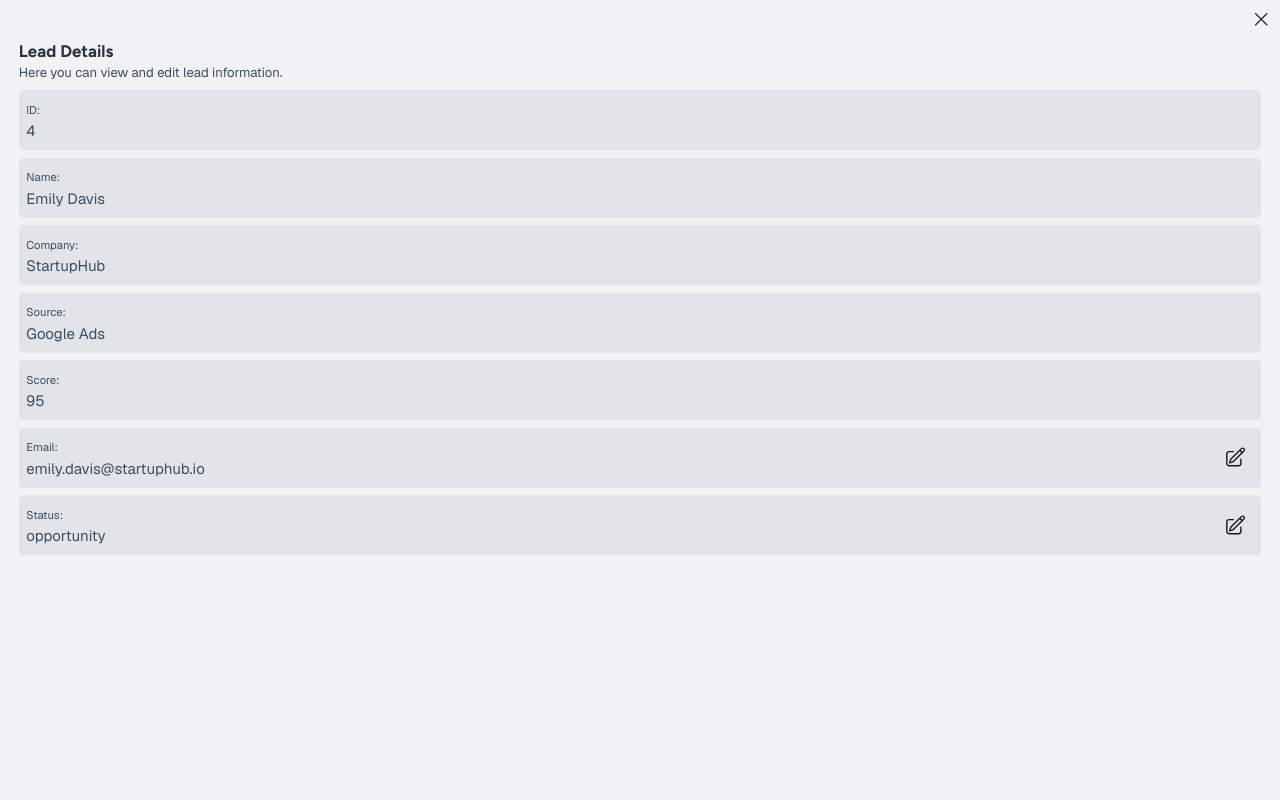
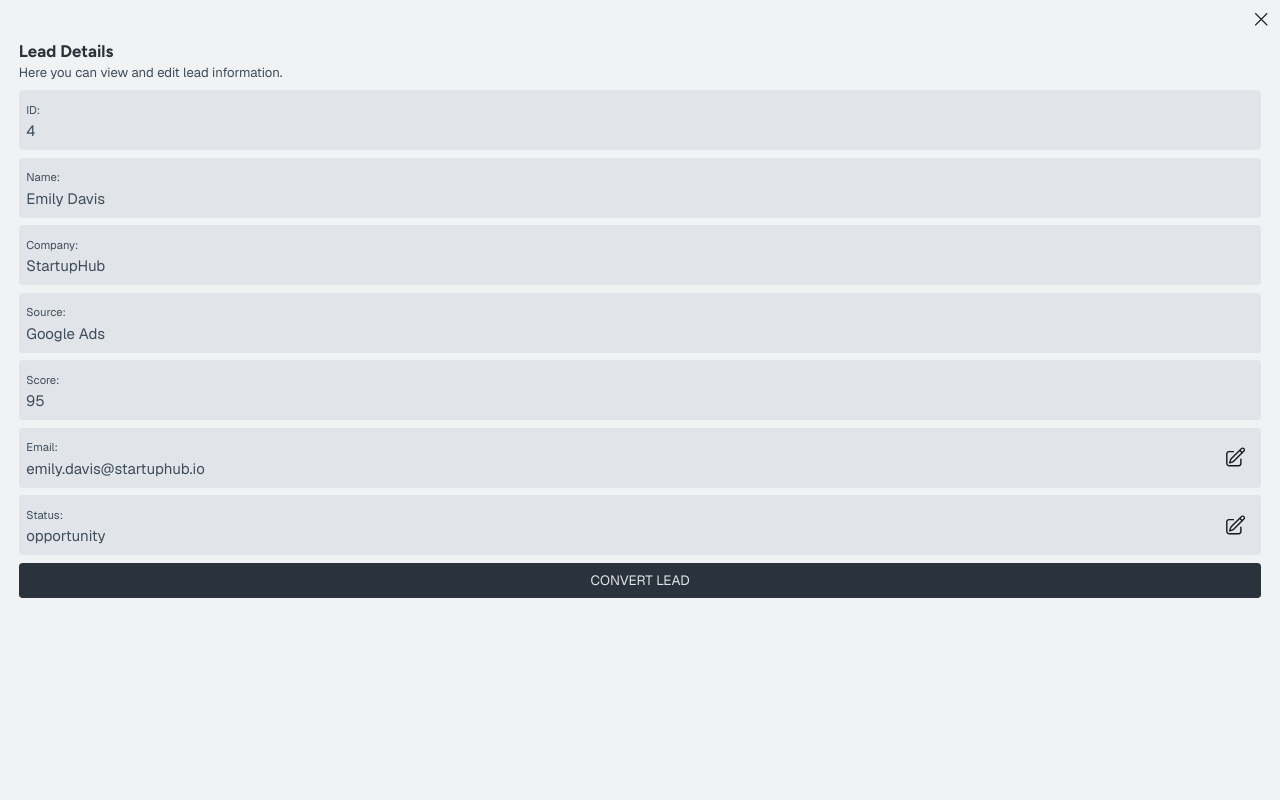
Before and after one commit to FelipeRamosDev/uitify-challenge, a React (Vite) app: page / in a window 1280 px wide. Both pictures are taken after a click on the element 640 px from the left and 442 px from the top of the page. Shown: the top 800 px of the page. Built offline with nearby package versions, Linux system fonts and the light colour scheme.

Commit message:
[UIFY-23] Button Component
Introduced a new Button component with customizable styles and types, including associated CSS and type definitions. Updated LeadsTable to use the new Button for the 'Convert Lead' action.

```diff
--- /dev/null
+++ b/src/components/buttons/Button/Button.module.css
@@ -0,0 +1,48 @@
+.Button {
+   font-size: 0.9rem;
+}
+
+.primary {
+   background-color: var(--color-primary-800);
+   color: var(--color-primary-100);
+}
+
+.primary:hover {
+   background-color: var(--color-primary-600);
+}
+
+.secondary {
+   background-color: var(--color-secondary-800);
+   color: var(--color-secondary-100);
+}
+
+.secondary:hover {
+   background-color: var(--color-secondary-600);
+}
+
+.accent {
+   background-color: var(--color-accent-600);
+   color: var(--color-accent-100);
+}
+
+.accent:hover {
+   background-color: var(--color-accent-500);
+}
+
+.error {
+   background-color: var(--color-error-600);
+   color: var(--color-error-100);
+}
+
+.error:hover {
+   background-color: var(--color-error-500);
+}
+
+.success {
+   background-color: var(--color-success-600);
+   color: var(--color-success-100);
+}
+
+.success:hover {
+   background-color: var(--color-success-500);
+}
--- /dev/null
+++ b/src/components/buttons/Button/Button.tsx
@@ -0,0 +1,29 @@
+import { parseCSS } from '@/helpers/parse';
+import styles from './Button.module.css';
+
+// types
+import type { ButtonProps } from './Button.types';
+
+export default function Button({ title, type = 'button', className, color = 'primary', children }: ButtonProps) {
+   const classes = parseCSS(className, [
+      styles.Button,
+      styles[color],
+      'rounded-sm',
+      'px-4',
+      'py-2',
+      'text-center',
+      'uppercase',
+      'cursor-pointer',
+      'w-full'
+   ]);
+
+   return (
+      <button
+         type={type}
+         title={title}
+         className={classes}
+      >
+         {children}
+      </button>
+   );
+}
--- /dev/null
+++ b/src/components/buttons/Button/Button.types.ts
@@ -0,0 +1,7 @@
+import type { ComponentBaseProps } from '@/types/base.types';
+
+export interface ButtonProps extends ComponentBaseProps {
+   title: string;
+   type?: 'button' | 'submit' | 'reset';
+   color?: 'primary' | 'secondary' | 'accent' | 'error' | 'success';
+}
--- a/src/components/tables/LeadsTable/LeadsTable.tsx
+++ b/src/components/tables/LeadsTable/LeadsTable.tsx
@@ -8,6 +8,7 @@ import initialLeads from '@/assets/data/leads.json';
 import type { LeadData } from '@/types/data.types';
 import { useState } from 'react';
 import { createPortal } from 'react-dom';
+import Button from '@/components/buttons/Button/Button';
 
 export default function LeadsTable(): React.JSX.Element {
    const {
@@ -64,6 +65,8 @@ export default function LeadsTable(): React.JSX.Element {
                fieldName="status"
                handleEdit={editData}
             />
+
+            <Button title="Convert Lead">Convert Lead</Button>
          </div>
       </SlideOver>
    ), document.querySelector('main#root') as HTMLElement);
```
